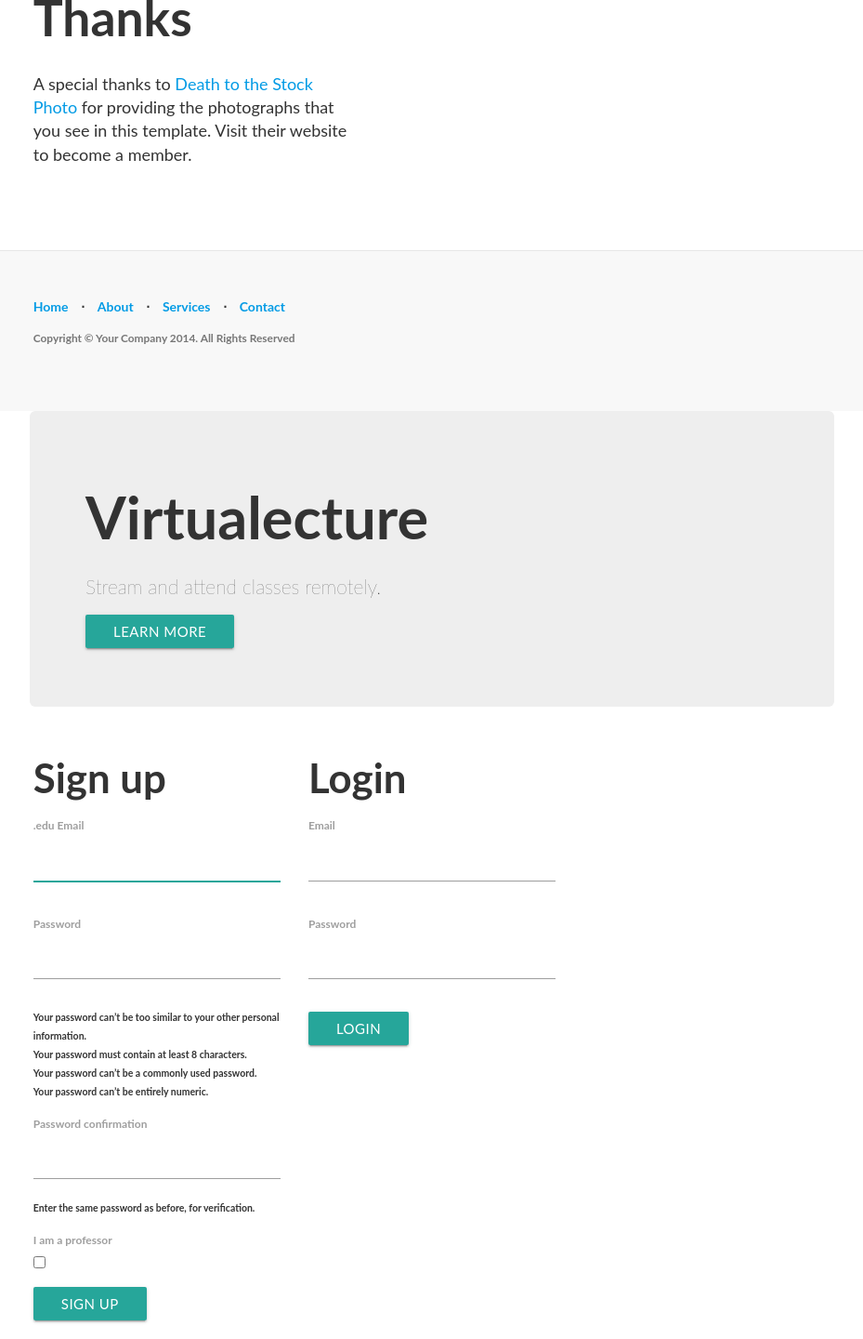
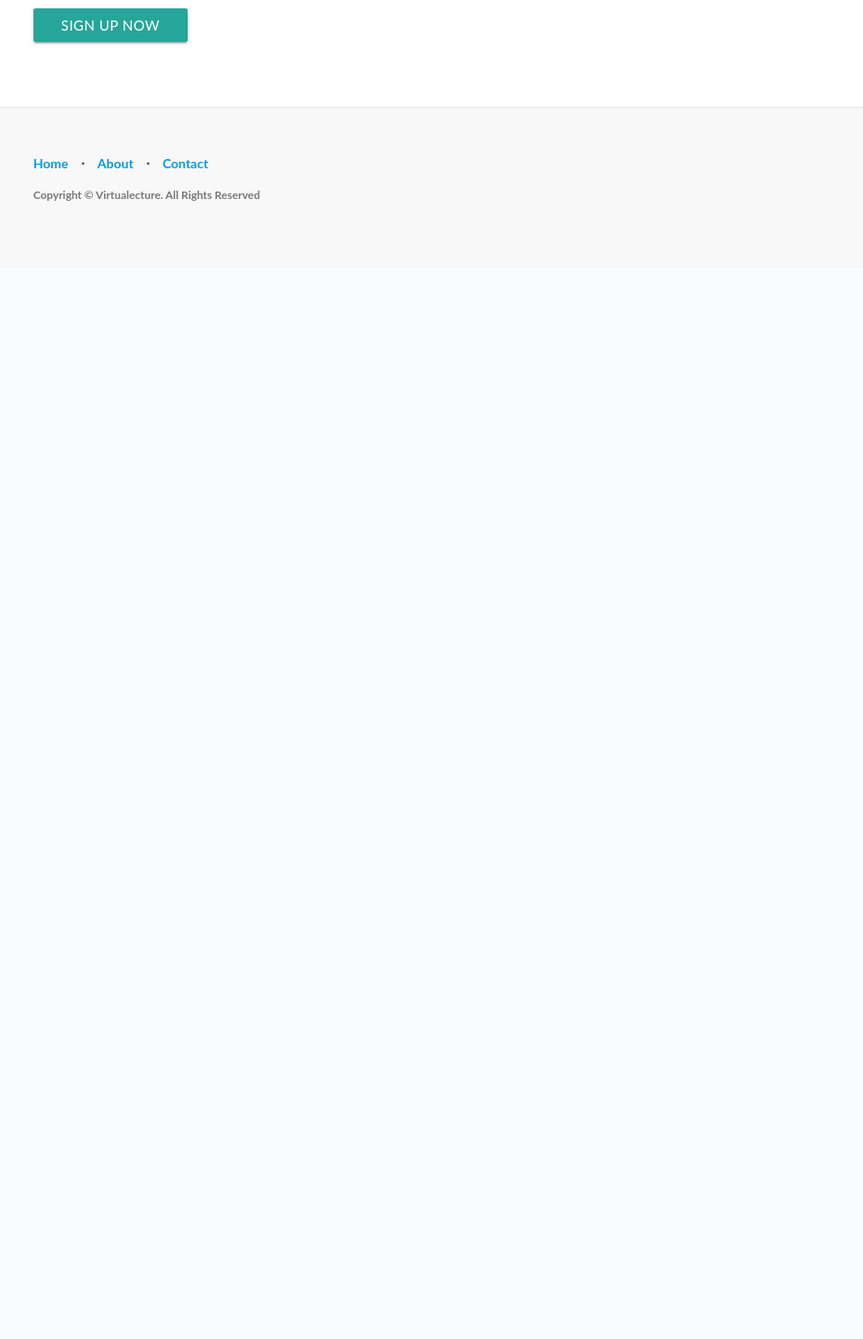
Before and after one commit to renzobautista/virtualecture, a Django app: page / in a window 1280 px wide. Shown: the part 1006-2446 px from the top of the page at 93% size, without its empty margins (175-1104 px from the left). After the commit the page ends 1222 px from the top, so only its background shows below. Run offline with Django 3.2, Linux system fonts and the light colour scheme; parts of the project's set-up code (start-up, migrations or seed data) failed here and were passed over; some libraries are stand-ins or nearby versions.

Commit message:
modified landing page

```diff
--- a/portal/static/portal/css/portal.css
+++ b/portal/static/portal/css/portal.css
@@ -41,7 +41,7 @@ h6 {
     padding-bottom: 50px;
     text-align: center;
     color: #f8f8f8;
-    background: url(.../templates/portal/images/lecture.jpg) no-repeat center center;
+    background: url(../images/lecture.jpg) no-repeat center center;
     background-size: cover;
 }
 
--- a/portal/templates/portal/landing_page.html
+++ b/portal/templates/portal/landing_page.html
@@ -4,7 +4,7 @@
 
 
     <!-- Navigation -->
-    <nav class="navbar navbar-default navbar-fixed-top topnav" role="navigation">
+    <nav class="navbar navbar-inverse navbar-fixed-top topnav" role="navigation">
         <div class="container topnav">
             <!-- Brand and toggle get grouped for better mobile display -->
             <div class="navbar-header">
@@ -25,13 +25,41 @@
                     <li>
                         <a href="#contact">Contact</a>
                     </li>
+                    <button type="button" class="btn btn-primary" data-toggle="modal" data-target="#loginModal">
+                      Login
+                    </button>
                 </ul>
+
+                <!-- Modal -->
+
             </div>
             <!-- /.navbar-collapse -->
         </div>
         <!-- /.container -->
     </nav>
-
+     <div class="modal fade" id="loginModal" tabindex="-1" role="dialog" aria-labelledby="myModalLabel">
+                      <div class="modal-dialog" role="document">
+                        <div class="modal-content">
+                          <div class="modal-header">
+                            <button type="button" class="close" data-dismiss="modal" aria-label="Close"><span aria-hidden="true">&times;</span></button>
+                            <h4 class="modal-title" id="myModalLabel">Login</h4>
+                          </div>
+                          <div class="modal-body">
+                                <form action="{% url 'login' %}" method="POST">
+                                    {% if no_user_found %}
+                                        Username and password do not match.
+                                    {% endif %}
+                                    {% if professor_inactive %}
+                                        Your professor account has not yet been activated.
+                                    {% endif %}
+                                    {% csrf_token %}
+                                    {% include 'portal/basic_form.html' with form=login_form %}
+                                    <input type="submit" class="btn btn-primary" value="Login">
+                                </form>
+                          </div>
+                        </div>
+                      </div>
+                    </div> <!-- end modal -->
 
     <!-- Header -->
     <a name="about"></a>
@@ -64,16 +92,43 @@
     <a  name="services"></a>
     <div class="content-section-b">
 
+{% if professor_signed_up %}
+    <div class="alert alert-success">
+        <p>Your professor account is now awaiting approval.</p>
+    </div>
+{% endif %}
+
         <div class="container">
             <div class="row">
-                <div class="col-lg-5 col-sm-6">
+                <div class="col-lg-12 col-sm-6">
                     <hr class="section-heading-spacer">
                     <div class="clearfix"></div>
-                    <h2 class="section-heading">Death to the Stock Photo:<br>Special Thanks</h2>
-                    <p class="lead">A special thanks to <a target="_blank" href="http://join.deathtothestockphoto.com/">Death to the Stock Photo</a> for providing the photographs that you see in this template. Visit their website to become a member.</p>
-                </div>
-                <div class="col-lg-5 col-lg-offset-2 col-sm-6">
-                    <img class="img-responsive" src="img/ipad.png" alt="">
+                    <h2 class="section-heading">Not A Member Of Virtualecture?</h2><h5>Join Today!</h5>
+                    <p class="lead"> Sign up is safe, quick, and intuitive. All you need to do to succesfully sign up is have a valid CMU email, and create a password of your choosing. Once your done you can instantly begin streaming! </p>
+
+                    <!-- Button trigger modal -->
+                    <button type="button" class="btn btn-primary btn-lg" data-toggle="modal" data-target="#myModal">
+                      Sign Up Now
+                    </button>
+
+                    <!-- Modal -->
+                    <div class="modal fade" id="myModal" tabindex="-1" role="dialog" aria-labelledby="myModalLabel">
+                      <div class="modal-dialog" role="document">
+                        <div class="modal-content">
+                          <div class="modal-header">
+                            <button type="button" class="close" data-dismiss="modal" aria-label="Close"><span aria-hidden="true">&times;</span></button>
+                            <h4 class="modal-title" id="myModalLabel">Sign up</h4>
+                          </div>
+                          <div class="modal-body">
+                                <form action="{% url 'signup' %}" method="POST">
+                                    {% csrf_token %}
+                                    {% include 'portal/basic_form.html' with form=signup_form %}
+                                    <input type="submit" class="btn btn-primary" value="Sign up">
+                                </form>
+                          </div>
+                        </div>
+                      </div>
+                    </div> <!-- end modal -->
                 </div>
             </div>
 
@@ -98,14 +153,10 @@
                         </li>
                         <li class="footer-menu-divider">&sdot;</li>
                         <li>
-                            <a href="#services">Services</a>
-                        </li>
-                        <li class="footer-menu-divider">&sdot;</li>
-                        <li>
                             <a href="#contact">Contact</a>
                         </li>
                     </ul>
-                    <p class="copyright text-muted small">Copyright &copy; Your Company 2014. All Rights Reserved</p>
+                    <p class="copyright text-muted small">Copyright &copy; Virtualecture. All Rights Reserved</p>
                 </div>
             </div>
         </div>
@@ -117,12 +168,10 @@
     <!-- Bootstrap Core JavaScript -->
     <script src="js/bootstrap.min.js"></script>
 
+<!-- old code, in case new one doesn't work outs
+
 <div class="container">
-<div class="jumbotron">
-    <h1>Virtualecture</h1>
-    <p>Stream and attend classes remotely.</p>
-    <p><a class="btn btn-primary btn-lg" href="#" role="button">Learn more</a></p>
-</div>
+
 {% if professor_signed_up %}
     <div class="alert alert-success">
         <p>Your professor account is now awaiting approval.</p>
@@ -152,5 +201,5 @@
         </form>
     </div>
 </div>
-</div>
+</div> -->
 {% endblock %}
```
Also changed, not shown: portal/static/portal/images/lecture.jpg (added), portal/static/portal/images/virtualecture.png (renamed from portal/templates/portal/images/virtualecture.png), 10 other files.
